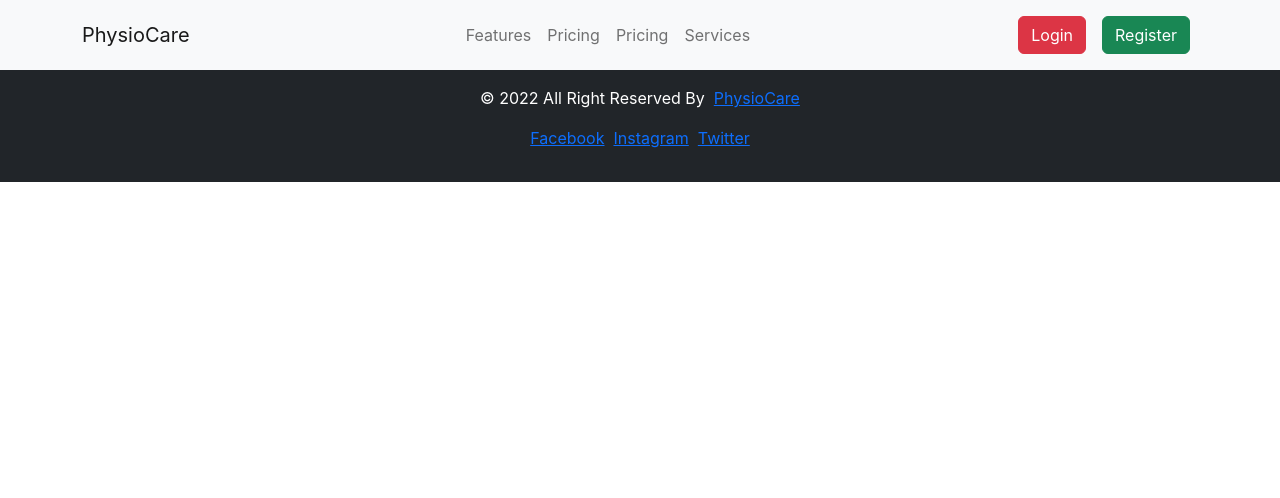
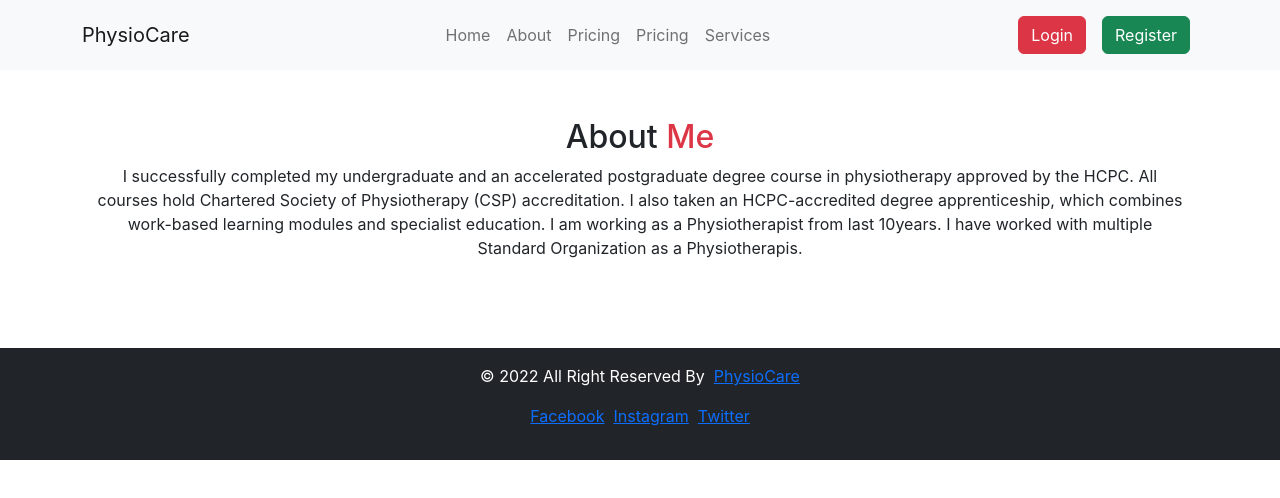
Before and after one commit to itamim345/PhysioCare, a React (Create React App) app: page /about in a window 1280 px wide. Shown: the top 498 px of the page. Built offline with nearby package versions, Linux system fonts and the light colour scheme; no server answers.

Commit message:
Added invidual page for about and set up route and other modifications

```diff
--- a/src/App.js
+++ b/src/App.js
@@ -9,6 +9,7 @@ import Login from './Pages/Login/Login';
 import Register from './Pages/Register/Register';
 import RequireAuth from './Pages/RequireAuth/RequireAuth';
 import Checkout from './Pages/Checkout/Checkout';
+import About from './Pages/About/About';
 
 function App() {
     return (
@@ -18,6 +19,7 @@ function App() {
                 <Routes>
                     <Route path='/' element={<Home/>}/>
                     <Route path='/home' element={<Home/>}/>
+                    <Route path='/about' element={<About/>}/>
                     <Route path='/services' element={<MyServices />} />
                     <Route path='/booking/:bookingId' element={<BookingPage />} />
                     <Route path='/login' element={<Login/>}/>
--- /dev/null
+++ b/src/Pages/About/About.js
@@ -0,0 +1,10 @@
+import React from 'react';
+import AboutMe from '../../own-comp/AboutMe/AboutMe';
+
+export default function About() {
+  return (
+    <div className='container py-5'>
+      <AboutMe/>
+    </div>
+  );
+}
--- a/src/own-comp/Header/Header.js
+++ b/src/own-comp/Header/Header.js
@@ -26,7 +26,8 @@ const Header = () => {
                     <Navbar.Toggle aria-controls="responsive-navbar-nav"/>
                     <Navbar.Collapse id="responsive-navbar-nav">
                         <Nav className="m-auto">
-                            <Nav.Link href="#features">Features</Nav.Link>
+                            <Nav.Link as={Link} to="/home">Home</Nav.Link>
+                            <Nav.Link as={Link} to="/about">About</Nav.Link>
                             <Nav.Link href="#pricing">Pricing</Nav.Link>
                             <Nav.Link href="#pricing">Pricing</Nav.Link>
                             <Nav.Link as={Link} to="services">Services</Nav.Link>
```
